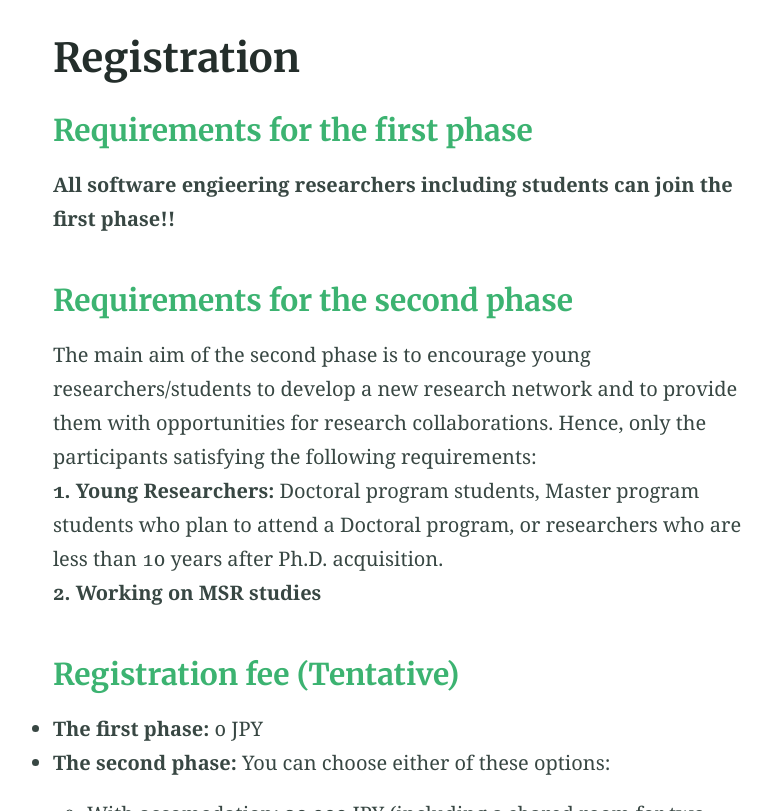
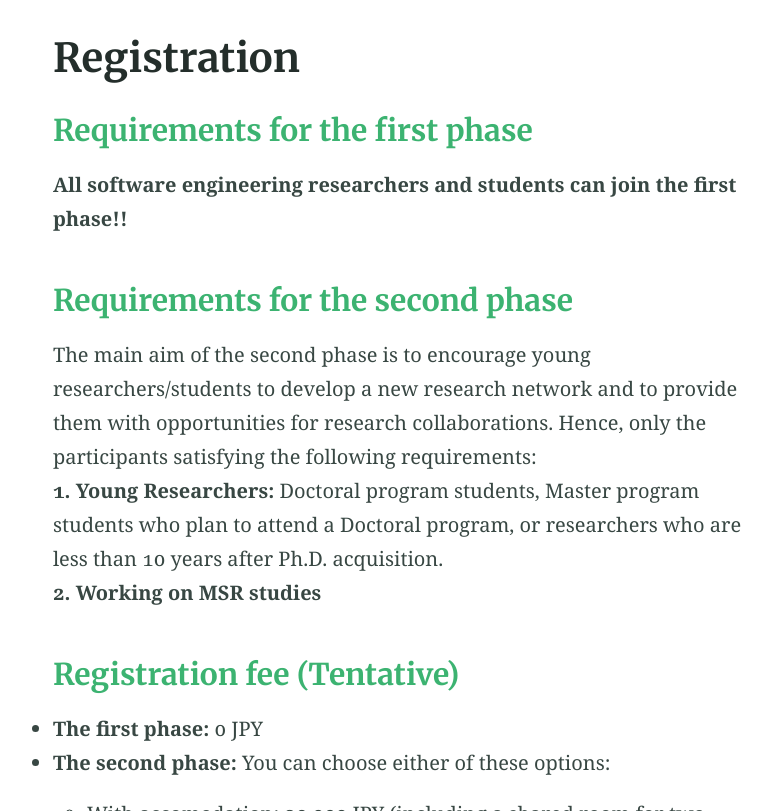
Before and after one commit to msr-asia-summit/msr-asia-summit.github.io, a Jekyll site: the page built from registration.md, in a window 1280 px wide and 900 px high, scrolled down 620 px, cut to the strip 89-900 px from the top of the window. Shown: the whole strip, without its empty margins (230-1002 px from the left). Built offline with Jekyll 4.4.1, drawn with Linux system fonts in a browser that asks for light colours.

Commit message:
Make them consistent

```diff
--- a/registration.md
+++ b/registration.md
@@ -8,7 +8,7 @@ excerpt: "MSR Asia Summit 2023 Registration"
 ---
 
 ### <font color="MediumSeaGreen">Requirements for the first phase</font>
-<b>All software engieering researchers including students can join the first phase!!</b>
+<b>All software engineering researchers and students can join the first phase!!</b>
 
 ### <font color="MediumSeaGreen">Requirements for the second phase</font>
 The main aim of the second phase is to encourage young researchers/students to develop a new research network and to provide them with opportunities for research collaborations. Hence, only the participants satisfying the following requirements:<br>
```
